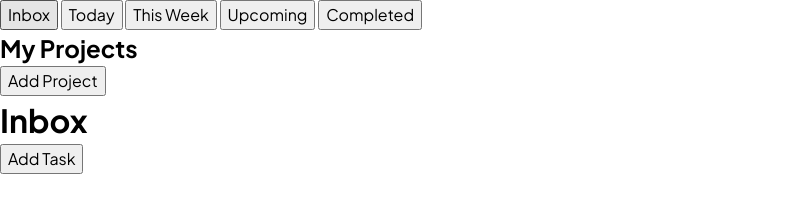
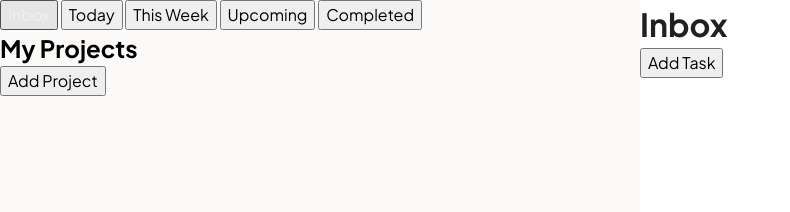
Before and after one commit to TavaresdevJS/Todo-List, a website built with webpack: page src/template.html in a window 1280 px wide. Shown: the whole page, without its empty margins (0-790 px from the left). Built offline with nearby package versions, Linux system fonts and the light colour scheme.

Commit message:
Add CSS grid style and some colors

```diff
--- a/src/styles.css
+++ b/src/styles.css
@@ -78,8 +78,23 @@ h6 {
 
 body {
   font-family: 'Plus Jakarta Sans', system-ui, sans-serif;
+  display: grid;
+  min-height: 100vh;
+  grid-template-columns: 1fr 1fr;
 }
 
+.nav {
+  background-color: #fcfaf8;
+}
+
+.nav button:hover {
+  color: #f2efed;
+}
+
+.main {
+  background-color: #ffffff;
+  color: #202020;
+}
 .hidden {
   display: none;
 }
```
